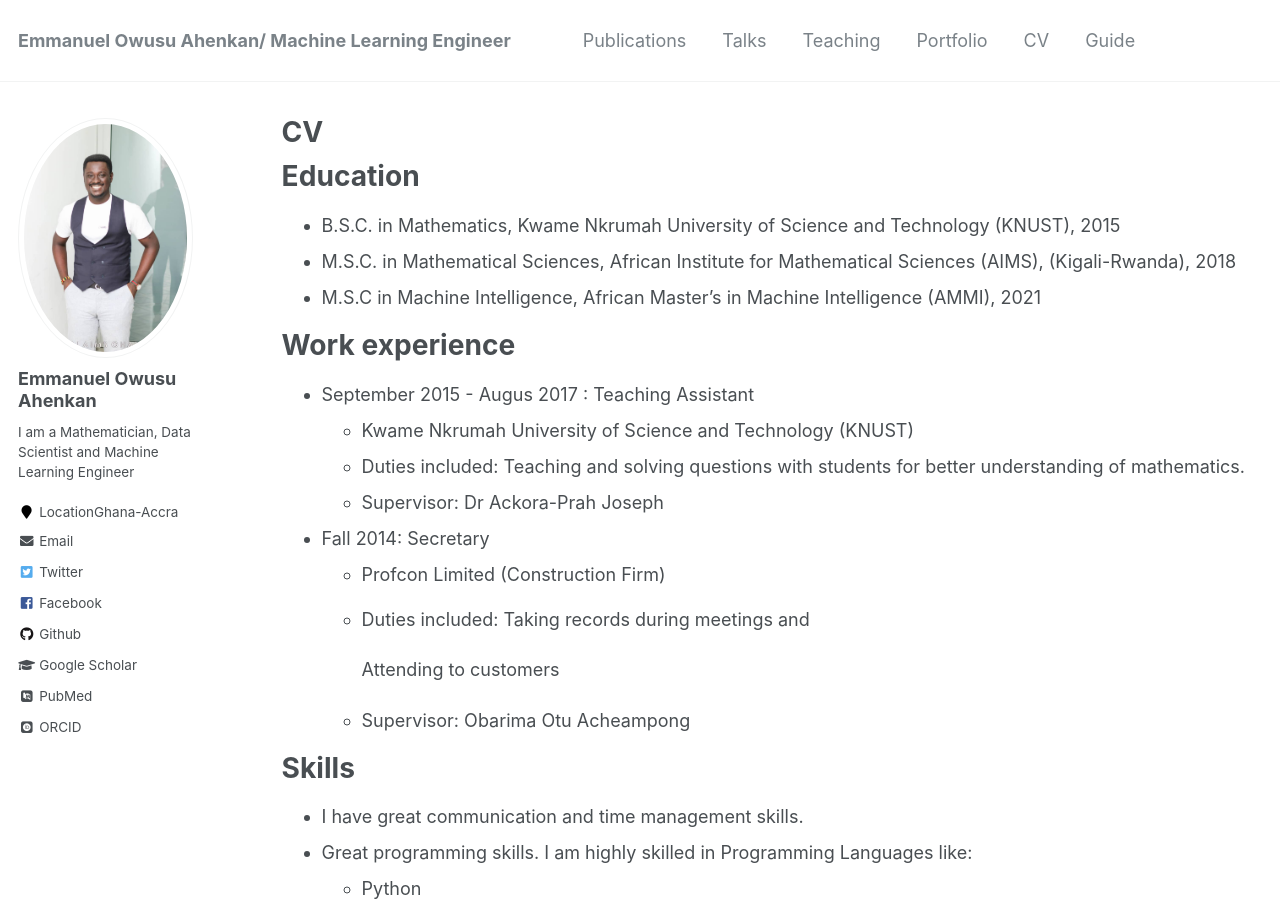
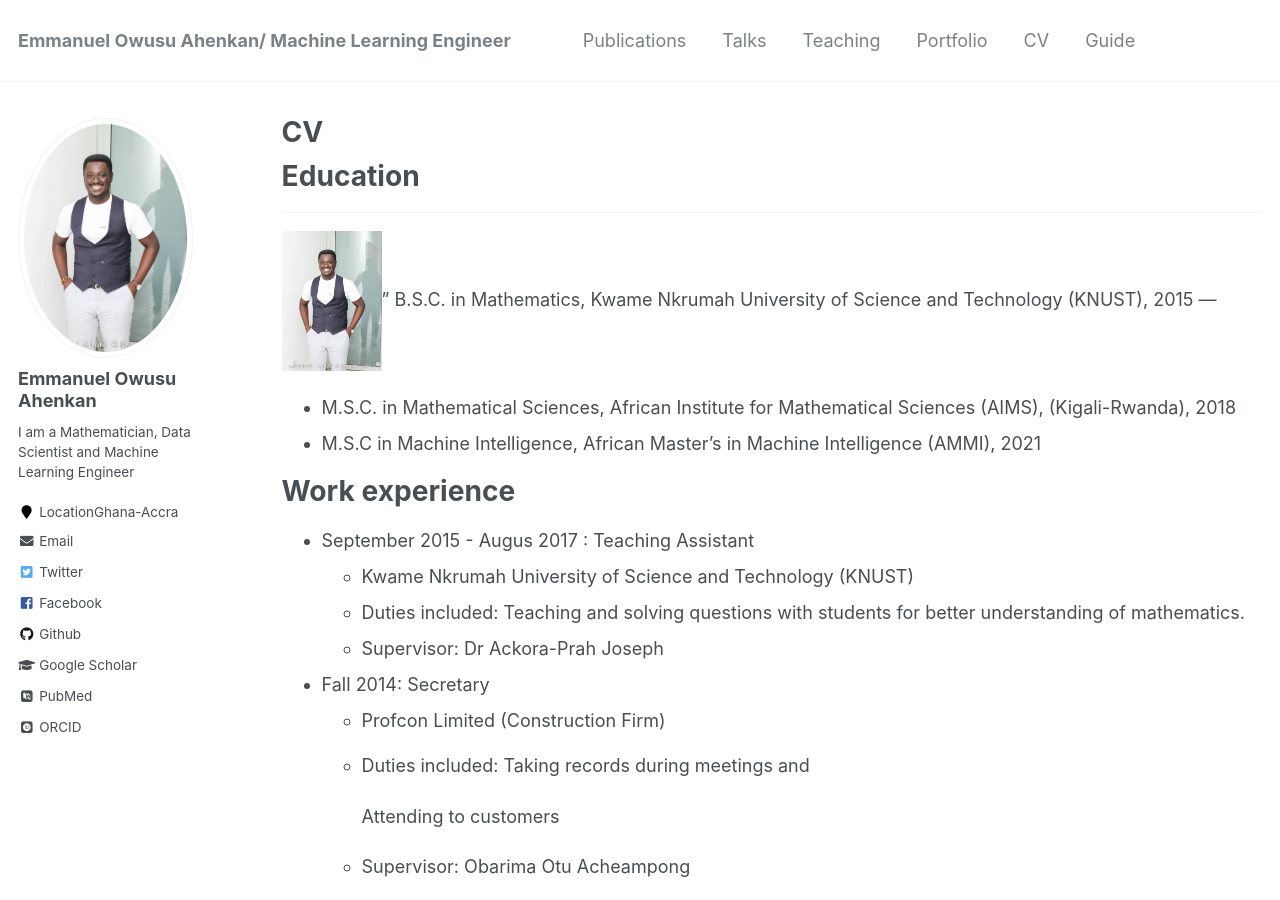
Before and after one commit to EmmanuelOwusu/EmmanuelOwusu.github.io, a Jekyll site: the page built from _pages/cv.md, in a window 1280 px wide and 900 px high. Built offline with Jekyll 4.4.1, drawn with Linux system fonts in a browser that asks for light colours; some web fonts are replaced.

Commit message:
current cv

```diff
--- a/_pages/cv.md
+++ b/_pages/cv.md
@@ -12,8 +12,9 @@ redirect_from:
 Education
 ======
 
-
-* B.S.C. in Mathematics, Kwame Nkrumah University of Science and Technology (KNUST), 2015
+---
+ <img src='/images/EMMA2.jpg' width='100'>" B.S.C. in Mathematics, Kwame Nkrumah University of Science and Technology (KNUST), 2015
+---
 * M.S.C. in Mathematical Sciences, African Institute for Mathematical Sciences (AIMS),  (Kigali-Rwanda), 2018
 * M.S.C  in Machine Intelligence, African Master's in Machine Intelligence (AMMI), 2021
 
```
